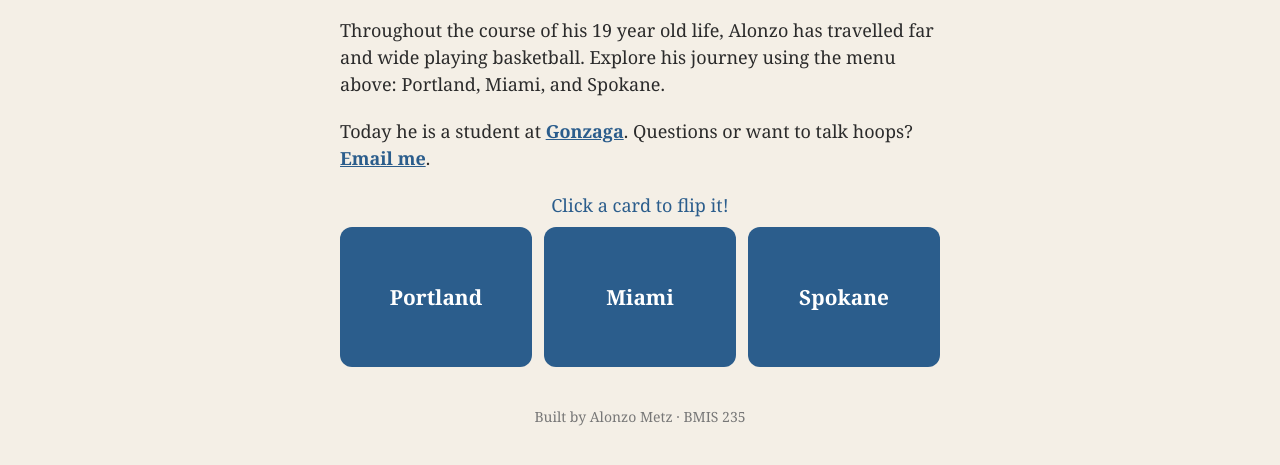
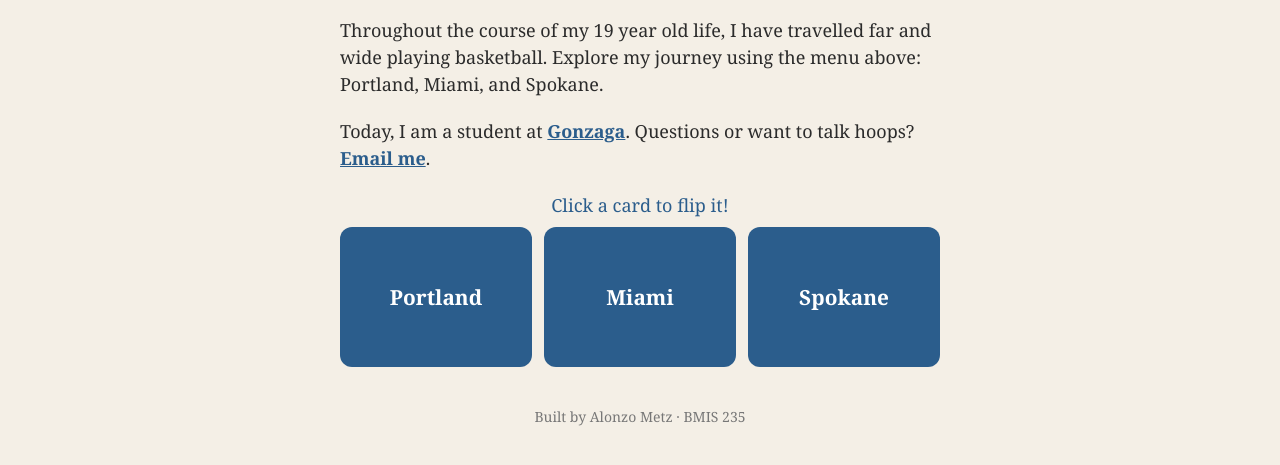
Before and after one commit to alonzometz/bmis235-html-3, a plain HTML site: page index.html in a window 1280 px wide. Shown: the part 187-652 px from the top of the page. Drawn offline with Linux system fonts and the light colour scheme.

Commit message:
Update index.html

```diff
--- a/index.html
+++ b/index.html
@@ -23,8 +23,8 @@
 </nav>
 
 <h1>Zo's Basketball Journey</h1>
-<p>Throughout the course of his 19 year old life, Alonzo has travelled far and wide playing basketball. Explore his journey using the menu above: Portland, Miami, and Spokane.</p>
-<p>Today he is a student at <a href="https://www.gonzaga.edu">Gonzaga</a>. Questions or want to talk hoops? <a href="mailto:ametz3@zagmail.gonzaga.edu">Email me</a>.</p>
+<p>Throughout the course of my 19 year old life, I have travelled far and wide playing basketball. Explore my journey using the menu above: Portland, Miami, and Spokane.</p>
+<p>Today, I am a student at <a href="https://www.gonzaga.edu">Gonzaga</a>. Questions or want to talk hoops? <a href="mailto:ametz3@zagmail.gonzaga.edu">Email me</a>.</p>
 
 <div class="showcase">
 
```
